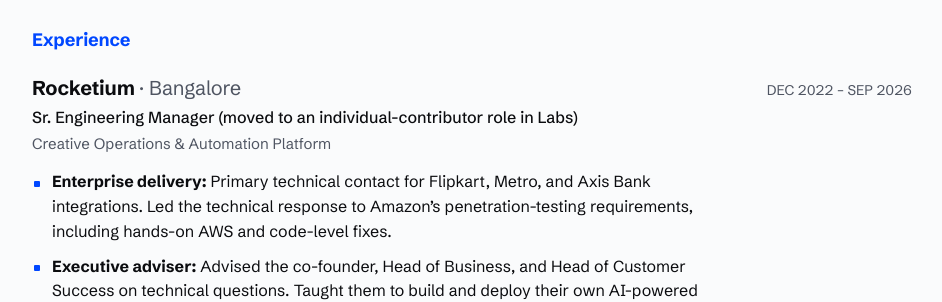
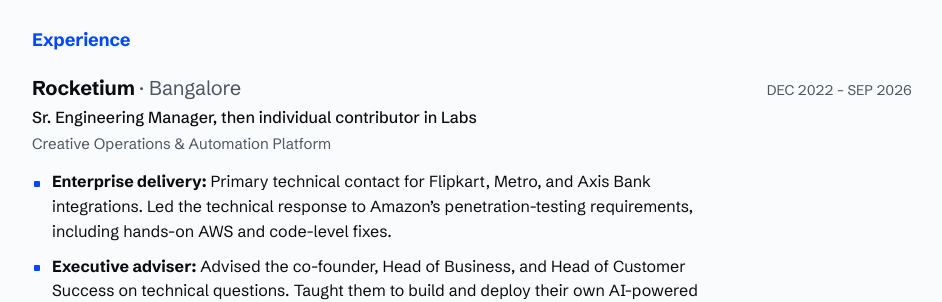
Before and after one commit to and/and.github.io, a Jekyll site: the page resume/index.html, which Jekyll copies as it is, in a window 1280 px wide and 900 px high, scrolled down 351 px. Shown: the part 153-455 px from the top of the window, without its empty margins (168-1110 px from the left). Built offline with Jekyll 4.4.1, drawn with Linux system fonts in a browser that asks for light colours.

Commit message:
Resume: shorten the Rocketium role line
Co-Authored-By: Claude Sonnet 5.5 <noreply@anthropic.com>
Claude-Session: https://claude.ai/code/session_01MuwebNEXBFxCrvNjpbsvNM

```diff
--- a/resume/index.html
+++ b/resume/index.html
@@ -189,7 +189,7 @@ a:hover { text-decoration-thickness: 2px; }
         <div class="job-h">
           <div>
             <h3>Rocketium <span class="loc">· Bangalore</span></h3>
-            <p class="role">Sr. Engineering Manager (moved to an individual-contributor role in Labs)</p>
+            <p class="role">Sr. Engineering Manager, then individual contributor in Labs</p>
             <p class="sub">Creative Operations &amp; Automation Platform</p>
           </div>
           <p class="dates">DEC 2022 – SEP 2026</p>
```
